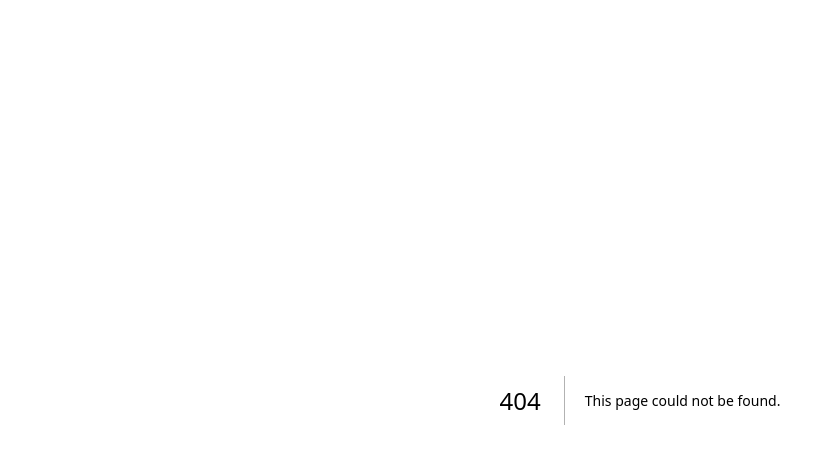
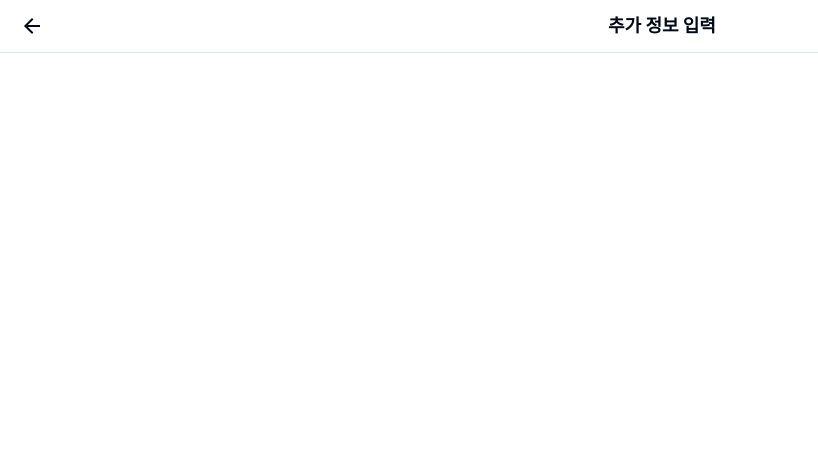
Before and after one commit to gyoZipHap/gyoZipHap, a Next.js app in the folder frontend/: page /signup in a window 1280 px wide. Before the commit this address had no page. Shown: the top 464 px of the page, without its empty margins (0-818 px from the left). Built offline with nearby package versions, Linux system fonts and the light colour scheme.

Commit message:
feat: implement sign up header

```diff
--- /dev/null
+++ b/frontend/app/signup/_components/Header.tsx
@@ -0,0 +1,12 @@
+import { IoMdArrowBack } from "react-icons/io";
+
+export default function Header() {
+  return (
+    <div className="my-3 flex w-dvw">
+      <button className="ml-5 text-2xl">
+        <IoMdArrowBack />
+      </button>
+      <h1 className="flex-1 text-center text-lg font-bold">추가 정보 입력</h1>
+    </div>
+  );
+}
--- /dev/null
+++ b/frontend/app/signup/layout.tsx
@@ -0,0 +1,12 @@
+import { Separator } from "@/components/ui/separator";
+import Header from "./_components/Header";
+
+export default function Layout({ children }: { children: React.ReactNode }) {
+  return (
+    <div>
+      <Header />
+      <Separator />
+      <div>{children}</div>
+    </div>
+  );
+}
--- /dev/null
+++ b/frontend/app/signup/page.tsx
@@ -0,0 +1,3 @@
+export default function Signup() {
+  return <div></div>;
+}
--- /dev/null
+++ b/frontend/components/ui/separator.tsx
@@ -0,0 +1,31 @@
+"use client"
+
+import * as React from "react"
+import * as SeparatorPrimitive from "@radix-ui/react-separator"
+
+import { cn } from "@/lib/utils"
+
+const Separator = React.forwardRef<
+  React.ElementRef<typeof SeparatorPrimitive.Root>,
+  React.ComponentPropsWithoutRef<typeof SeparatorPrimitive.Root>
+>(
+  (
+    { className, orientation = "horizontal", decorative = true, ...props },
+    ref
+  ) => (
+    <SeparatorPrimitive.Root
+      ref={ref}
+      decorative={decorative}
+      orientation={orientation}
+      className={cn(
+        "shrink-0 bg-border",
+        orientation === "horizontal" ? "h-[1px] w-full" : "h-full w-[1px]",
+        className
+      )}
+      {...props}
+    />
+  )
+)
+Separator.displayName = SeparatorPrimitive.Root.displayName
+
+export { Separator }
--- a/frontend/package.json
+++ b/frontend/package.json
@@ -9,6 +9,7 @@
     "lint": "next lint"
   },
   "dependencies": {
+    "@radix-ui/react-separator": "^1.0.3",
     "class-variance-authority": "^0.7.0",
     "clsx": "^2.1.0",
     "lucide-react": "^0.316.0",
```
Also changed, not shown: 2 other files (tests, documents, lock files or other folders).
